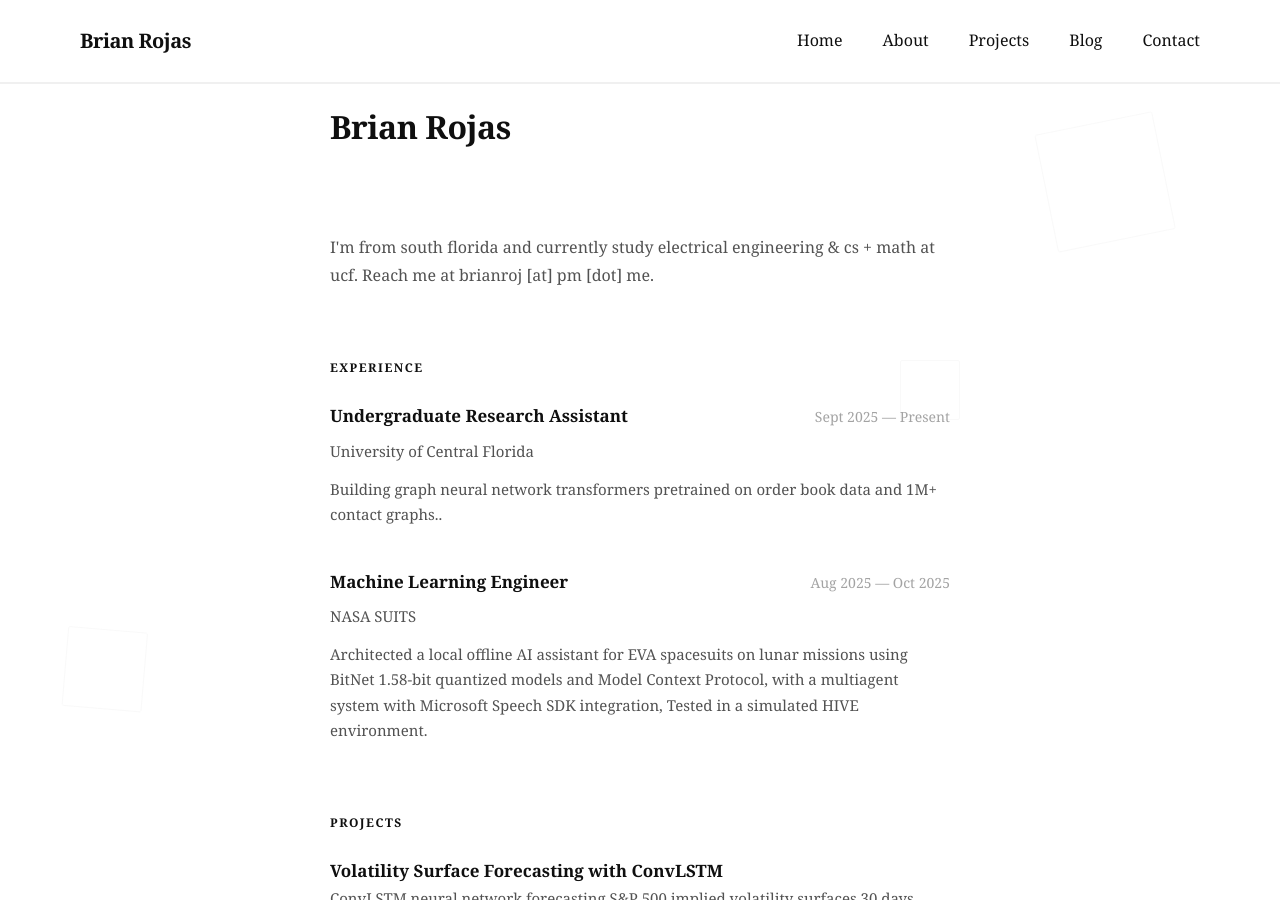
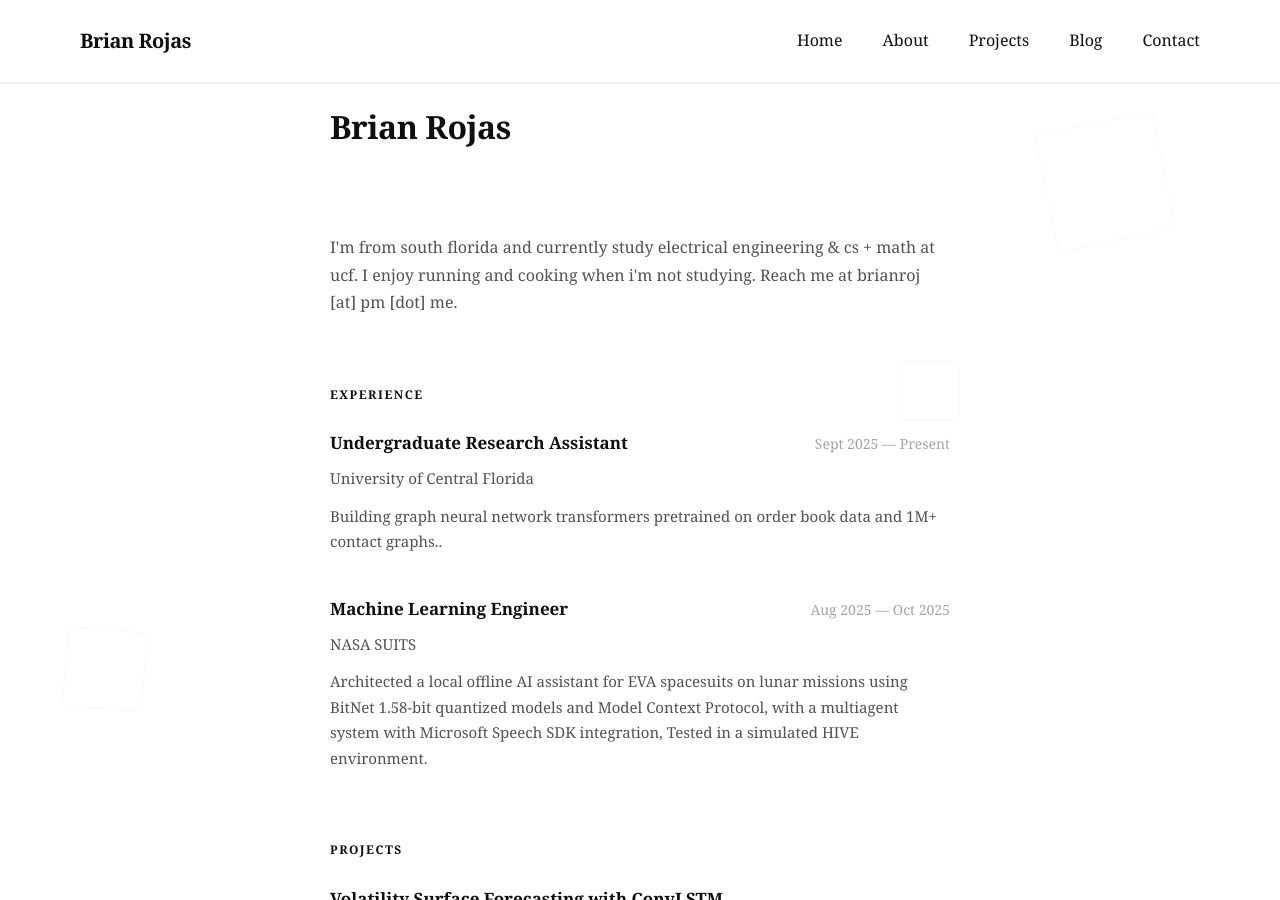
Before and after one commit to brianrojrc/brianrojrc.github.io, a Jekyll site: the page built from index.md, in a window 1280 px wide and 900 px high. Built offline with Jekyll 4.4.1, drawn with Linux system fonts in a browser that asks for light colours.

Commit message:
Update index.md

```diff
--- a/index.md
+++ b/index.md
@@ -8,7 +8,7 @@
 </header>
 
 <section id="about">
-    <p>I'm from south florida and currently study electrical engineering & cs + math at ucf. Reach me at brianroj [at] pm [dot] me.</p>
+    <p>I'm from south florida and currently study electrical engineering & cs + math at ucf. I enjoy running and cooking when i'm not studying. Reach me at brianroj [at] pm [dot] me.</p>
 </section>
 
 <section id="experience">
```
